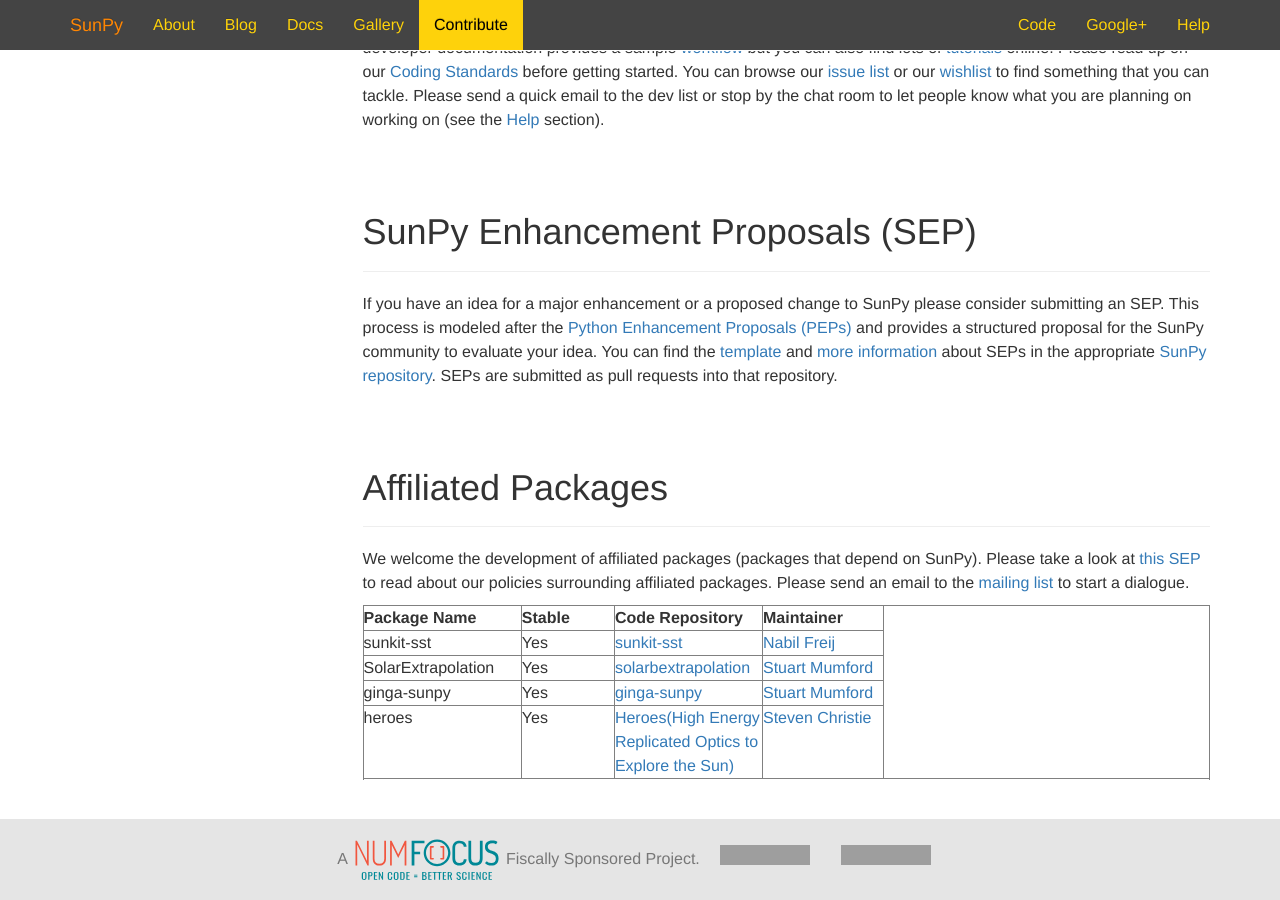
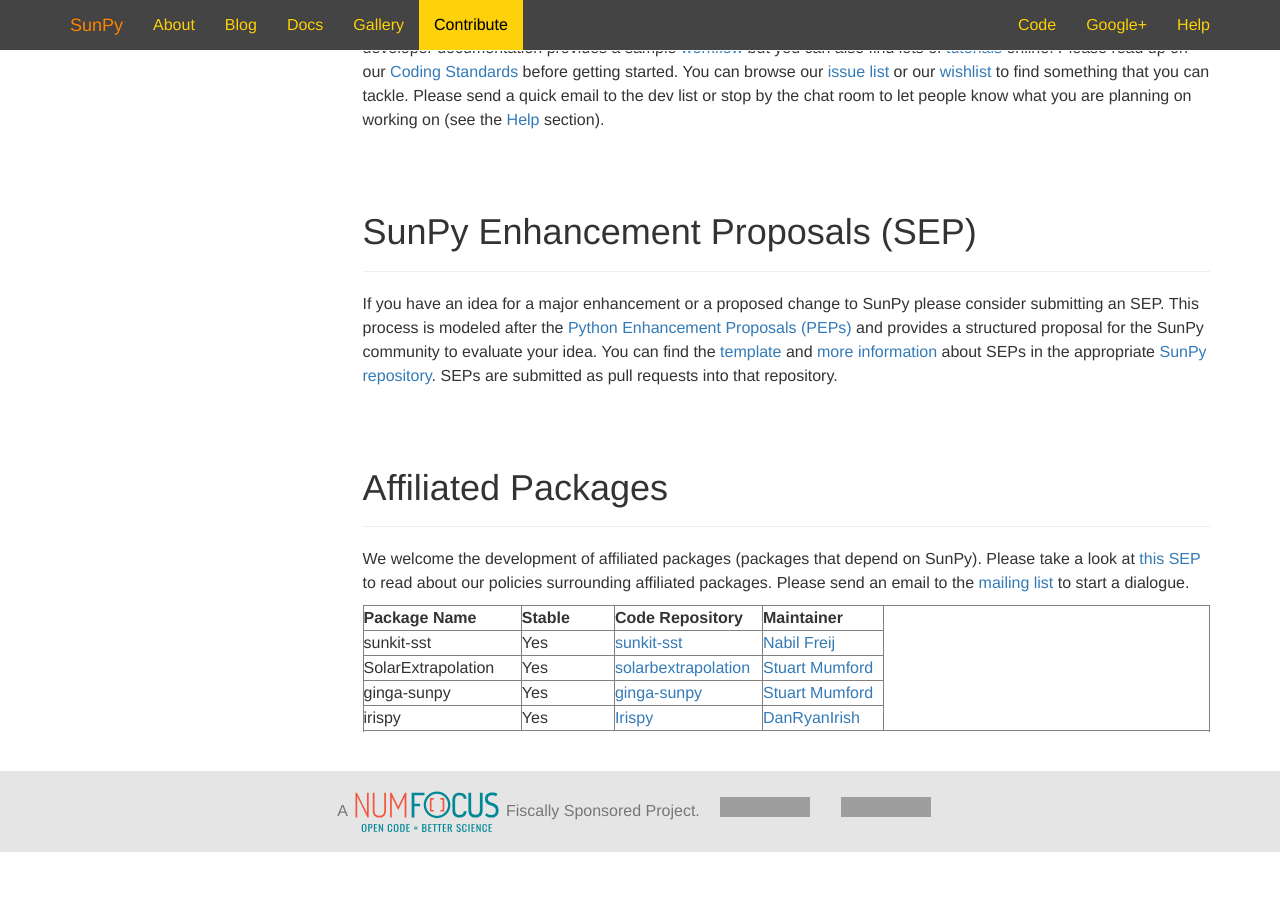
Before and after one commit to sunpy/sunpy.org, a Jekyll site: the page built from contribute.html, in a window 1280 px wide and 900 px high, scrolled down 921 px. Built offline with Jekyll 4.4.1, drawn with Linux system fonts in a browser that asks for light colours; comment, search, counter and statistics services are not loaded; after the commit the page ends 1773 px from its top, so only the background shows below that; grey boxes are pictures that could not be loaded.

Commit message:
Added Irispy instead of Heroes

```diff
--- a/contribute.html
+++ b/contribute.html
@@ -105,7 +105,7 @@
 	</thead>
 	<tbody valign="top">
 
-	<tr></tr><tr><td>sunkit-sst</td><td>Yes</td><td><a href="https://github.com/sunpy/sunkit-sst">sunkit-sst</a></td><td><a href="https://github.com/nabobalis">Nabil Freij</a></td></tr><tr></tr><tr><td>SolarExtrapolation</td><td>Yes</td><td><a href="https://github.com/sunpy/solarbextrapolation">solarbextrapolation</a></td><td><a href="https://github.com/Cadair">Stuart Mumford</a></td></tr><tr><td>ginga-sunpy</td><td>Yes</td><td><a href="https://github.com/sunpy/ginga-sunpy">ginga-sunpy</a></td><td><a href="https://github.com/Cadair">Stuart Mumford</a></td></tr><tr><td>heroes</td><td>Yes</td><td><a href="https://github.com/sunpy/heroes">Heroes(High Energy Replicated Optics to Explore the Sun)</a></td><td><a href="https://github.com/ehsteve"> Steven Christie</a></td></tr><tr></tr><tr></tr><tr></tr>
+	<tr></tr><tr><td>sunkit-sst</td><td>Yes</td><td><a href="https://github.com/sunpy/sunkit-sst">sunkit-sst</a></td><td><a href="https://github.com/nabobalis">Nabil Freij</a></td></tr><tr></tr><tr><td>SolarExtrapolation</td><td>Yes</td><td><a href="https://github.com/sunpy/solarbextrapolation">solarbextrapolation</a></td><td><a href="https://github.com/Cadair">Stuart Mumford</a></td></tr><tr><td>ginga-sunpy</td><td>Yes</td><td><a href="https://github.com/sunpy/ginga-sunpy">ginga-sunpy</a></td><td><a href="https://github.com/Cadair">Stuart Mumford</a></td></tr><tr><td>irispy</td><td>Yes</td><td><a href="https://github.com/sunpy/irispy">Irispy</a></td><td><a href="https://github.com/DanRyanIrish">DanRyanIrish</a></td></tr><tr></tr><tr></tr><tr></tr>
 </tbody>
 </table>
 </div>
```
